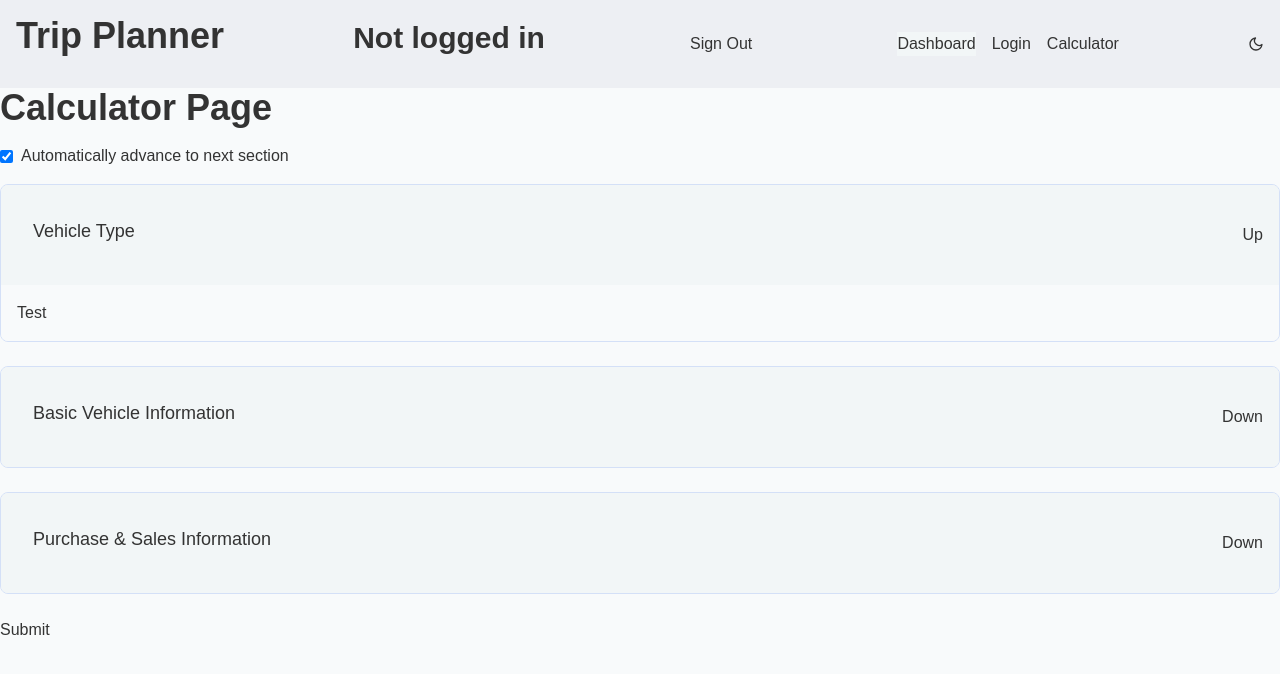
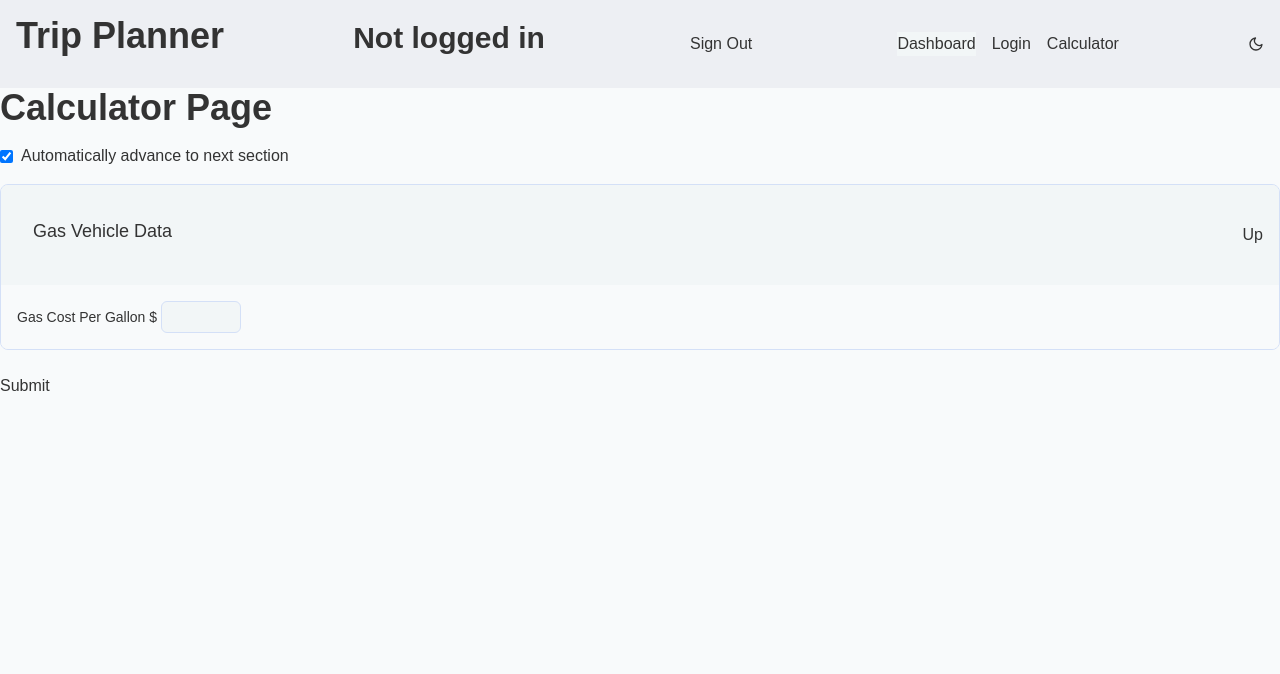
Before and after one commit to adamhinton/mileagebuddy, a Next.js app: page /calculator in a window 1280 px wide. Shown: the top 674 px of the page. Built offline with nearby package versions, Linux system fonts and the light colour scheme; no server answers.

Commit message:
WIP configuring form section's inputs

```diff
--- a/src/app/calculator/CalculatorFormComponents/MileageCalcFormNumberInput.tsx
+++ b/src/app/calculator/CalculatorFormComponents/MileageCalcFormNumberInput.tsx
@@ -26,7 +26,7 @@ const MileageCalcFormNumInput = ({
 	// Useful when you want to edit a Vehicle so this value will already be pre-set
 	subSchema,
 }: {
-	id: string;
+	id: Readonly<string>;
 	label: string;
 	register: UseFormRegister<VehicleForTesting>;
 	error: string | undefined;
@@ -55,7 +55,9 @@ const MileageCalcFormNumInput = ({
 			<input
 				className={`${tailWindClassNames.MILEAGE_CALC_FORM_NUMBER_INPUT}`}
 				type="number"
-				{...register("vehiclesOrder", { valueAsNumber: true })}
+				{...register("gasVehicleData.gasCostPerGallon", {
+					valueAsNumber: true,
+				})}
 				max={maxValue}
 				min={minValue}
 				required={isRequired}
--- a/src/app/calculator/page.tsx
+++ b/src/app/calculator/page.tsx
@@ -79,20 +79,20 @@ type SmallGasVehicleForTesting = z.infer<
 	typeof smallGasVehicleSchemaForTesting
 >;
 
-const smallElectricVehicleSchemaForTesting = ElectricVehicleSchemaForPOST.pick({
-	vehiclesOrder: true,
-	// type: true,
-	electricVehicleData: true,
-	// vehicleData: true,
-});
+// const smallElectricVehicleSchemaForTesting = ElectricVehicleSchemaForPOST.pick({
+// 	vehiclesOrder: true,
+// 	// type: true,
+// 	electricVehicleData: true,
+// 	// vehicleData: true,
+// });
 
-type SmallElectricVehicleForTesting = z.infer<
-	typeof smallElectricVehicleSchemaForTesting
->;
+// type SmallElectricVehicleForTesting = z.infer<
+// 	typeof smallElectricVehicleSchemaForTesting
+// >;
 
 const VehicleForTestingSchema = z.union([
 	smallGasVehicleSchemaForTesting,
-	smallElectricVehicleSchemaForTesting,
+	smallGasVehicleSchemaForTesting,
 ]);
 
 export type VehicleForTesting = z.infer<typeof VehicleForTestingSchema>;
@@ -183,18 +183,23 @@ const CalculateMileageForm = () => {
 				setValue={setValue}
 			/> */}
 
-			{sections.map((section, index) => (
-				<FormSection
-					key={section.title}
-					title={section.title}
-					isActive={index === activeSection}
-					isCompleted={index < activeSection}
-					onComplete={() => handleSectionComplete(index)}
-				>
-					<div>Test</div>
-				</FormSection>
-			))}
-
+			<FormSection
+				title={"Gas Vehicle Data"}
+				isActive={true}
+				isCompleted={false}
+				onComplete={() => {}}
+			>
+				<MileageCalcFormNumInput
+					id="gasCostPerGallon"
+					label="Gas Cost Per Gallon $"
+					register={register}
+					error={errors.gasVehicleData?.gasCostPerGallon?.message || undefined}
+					setValue={setValue}
+					subSchema={
+						GasVehicleSchemaForPOST.shape.gasVehicleData.shape.gasCostPerGallon
+					}
+				/>
+			</FormSection>
 			<button className="submit" disabled={isSubmitting}>
 				{isSubmitting ? "Loading" : "Submit"}
 			</button>
--- a/src/app/utils/clientUtils/styling/tailwindClassNames.ts
+++ b/src/app/utils/clientUtils/styling/tailwindClassNames.ts
@@ -10,6 +10,7 @@
  */
 
 const tailWindClassNames = {
+	// /calculator/page.tsx and its associated components/utils
 	MILEAGE_CALC_FORM_NUMBER_INPUT: "mileage-calc-form-number-input",
 	MILEAGE_CALC_FORM_SECTION: "mileage-calc-form-section",
 	MILEAGE_CALC_FORM_SECTION_HEADER: "mileage-calc-form-section-header",
```
